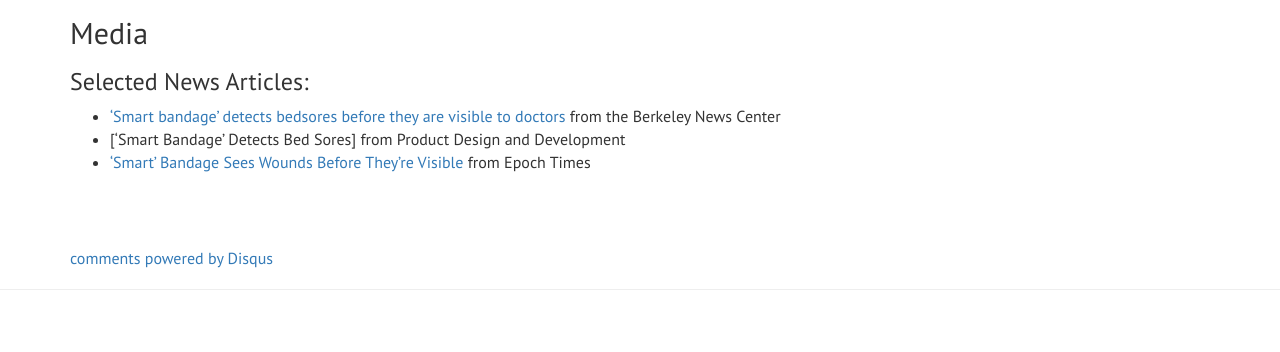
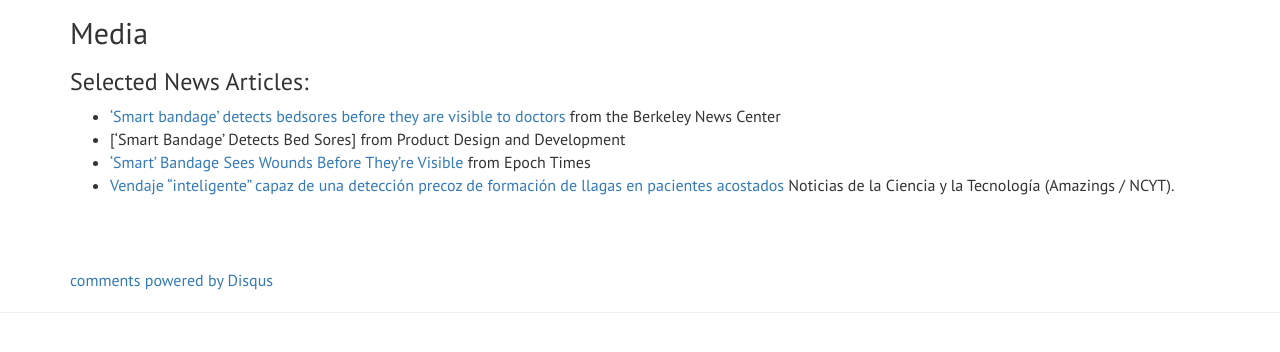
Before and after one commit to kayleema/kayleema.github.io, a Jekyll site: the page built from _posts/2015-3-17-pressure-ulcers.markdown, in a window 1280 px wide and 900 px high, scrolled down 1219 px, cut to the strip 97-520 px from the top of the window. Shown: the top 352 px of the strip. Built offline with Jekyll 4.4.1, drawn with Linux system fonts in a browser that asks for light colours; nearby versions of some CDN libraries; comment, search, counter and statistics services are not loaded.

Commit message:
finishing paper blog posts

```diff
--- a/_posts/2015-3-17-pressure-ulcers.markdown
+++ b/_posts/2015-3-17-pressure-ulcers.markdown
@@ -28,3 +28,4 @@ Media
 * [‘Smart bandage’ detects bedsores before they are visible to doctors](http://newscenter.berkeley.edu/2015/03/17/smart-bandages-detect-bedsores/) from the Berkeley News Center
 * ['Smart Bandage' Detects Bed Sores] from Product Design and Development
 * [‘Smart’ Bandage Sees Wounds Before They’re Visible](http://www.theepochtimes.com/n3/1289430-smart-bandage-sees-wounds-before-theyre-visible/) from Epoch Times
+* [Vendaje "inteligente" capaz de una detección precoz de formación de llagas en pacientes acostados](http://noticiasdelaciencia.com/not/13999/vendaje-ldquo-inteligente-rdquo-capaz-de-una-deteccion-precoz-de-formacion-de-llagas-en-pacientes-acostados/) Noticias de la Ciencia y la Tecnología (Amazings / NCYT).
```
Also changed, not shown: _posts/2014-8-30-wearable-wireless.markdown (added, +14 -0 lines).
